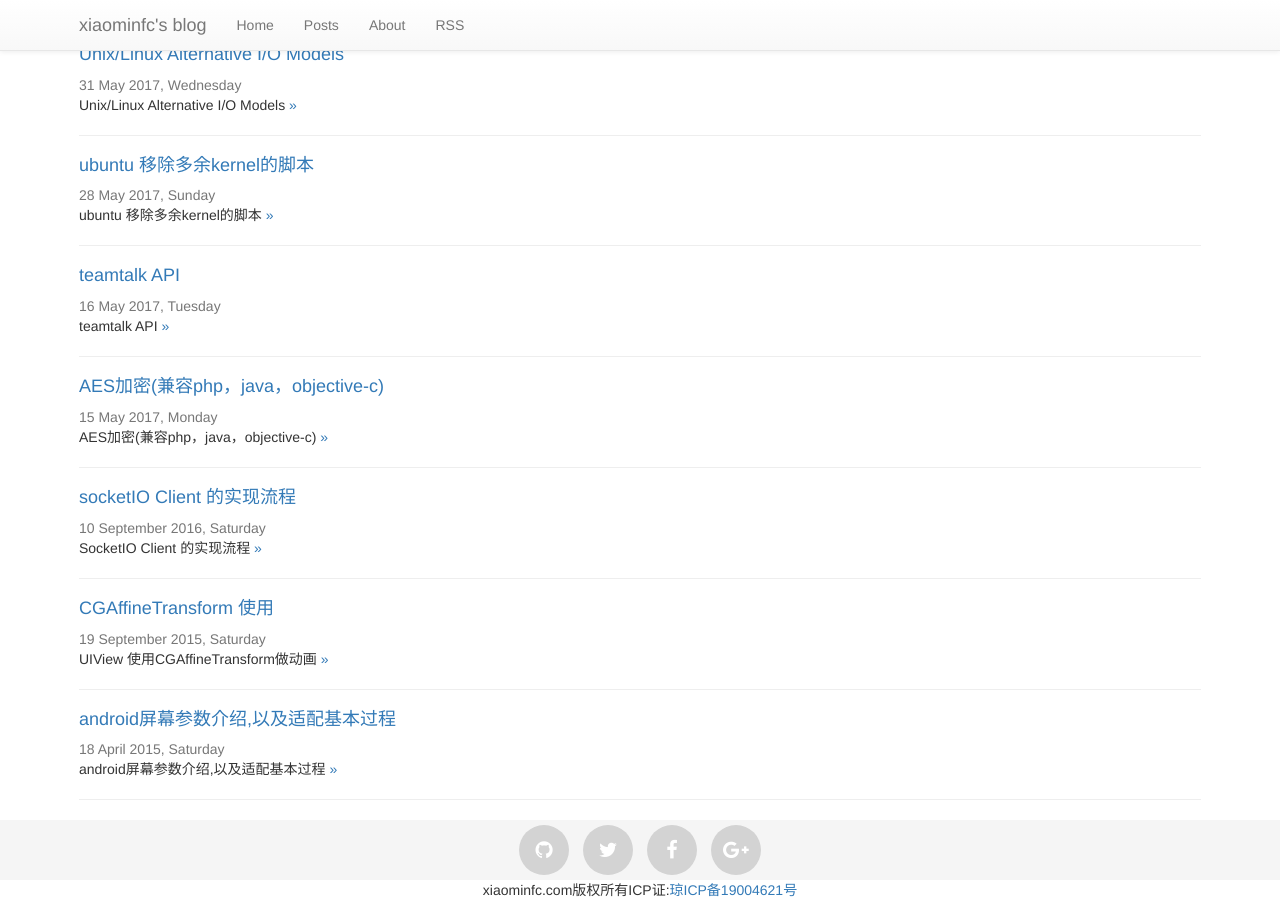
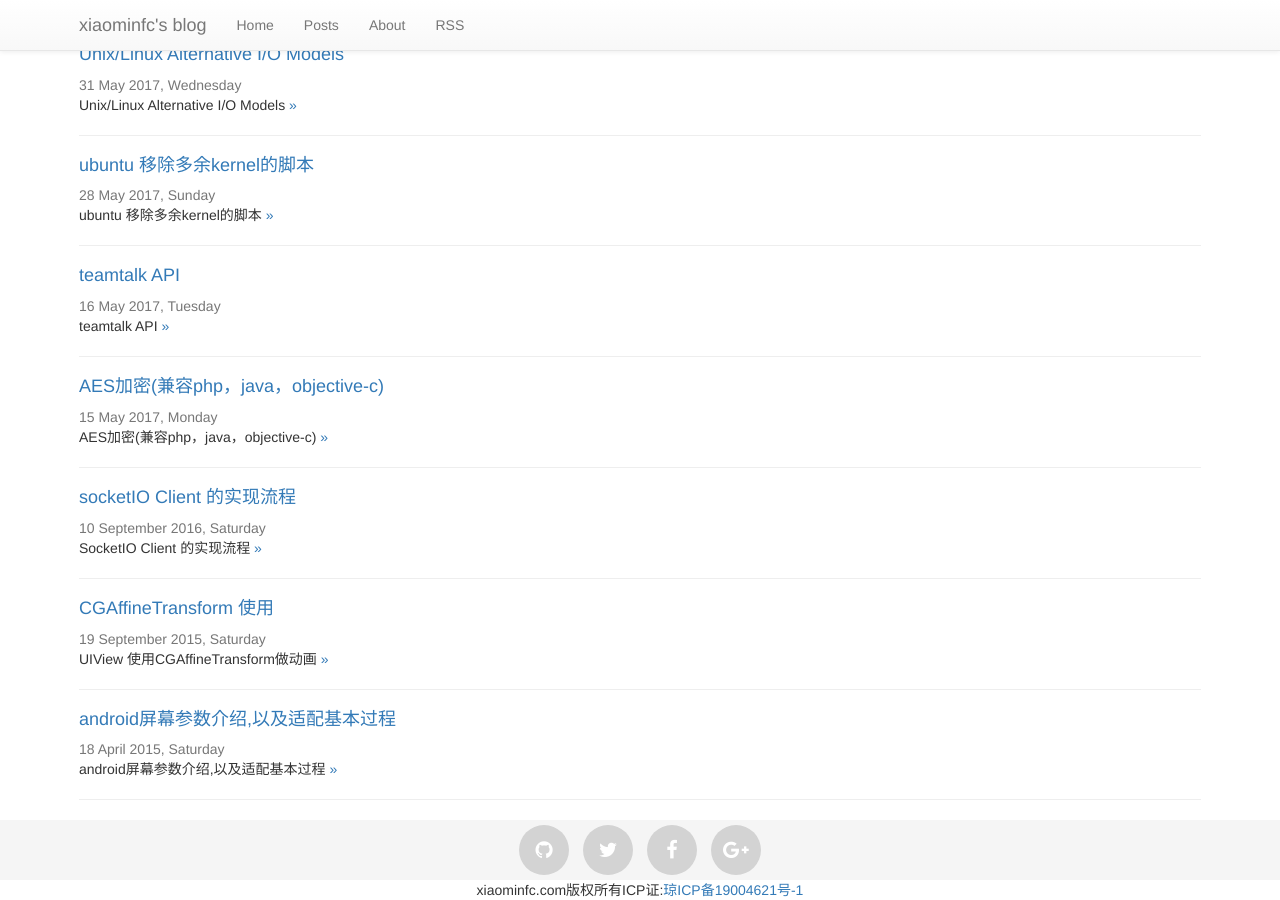
Before and after one commit to xiaominfc/xiaominfc.github.io, a Jekyll site: the page built from index.md, in a window 1280 px wide and 900 px high, scrolled down 2493 px. Built offline with Jekyll 4.4.1, drawn with Linux system fonts in a browser that asks for light colours; comment, search, counter and statistics services are not loaded.

Commit message:
update footer

```diff
--- a/_includes/footer.html
+++ b/_includes/footer.html
@@ -18,7 +18,7 @@
 
         </ul>
   </div>
-	<div class='container text-center'>
-		<div>xiaominfc.com版权所有ICP证:<a rel="nofollow" href="http://www.beian.miit.gov.cn" target="_blank">琼ICP备19004621号</a>
+	<div class='container text-center m-3'>
+		<div>xiaominfc.com版权所有ICP证:<a rel="nofollow" href="http://www.beian.miit.gov.cn" target="_blank">琼ICP备19004621号-1</a>
 	</div>
 </footer>
```
